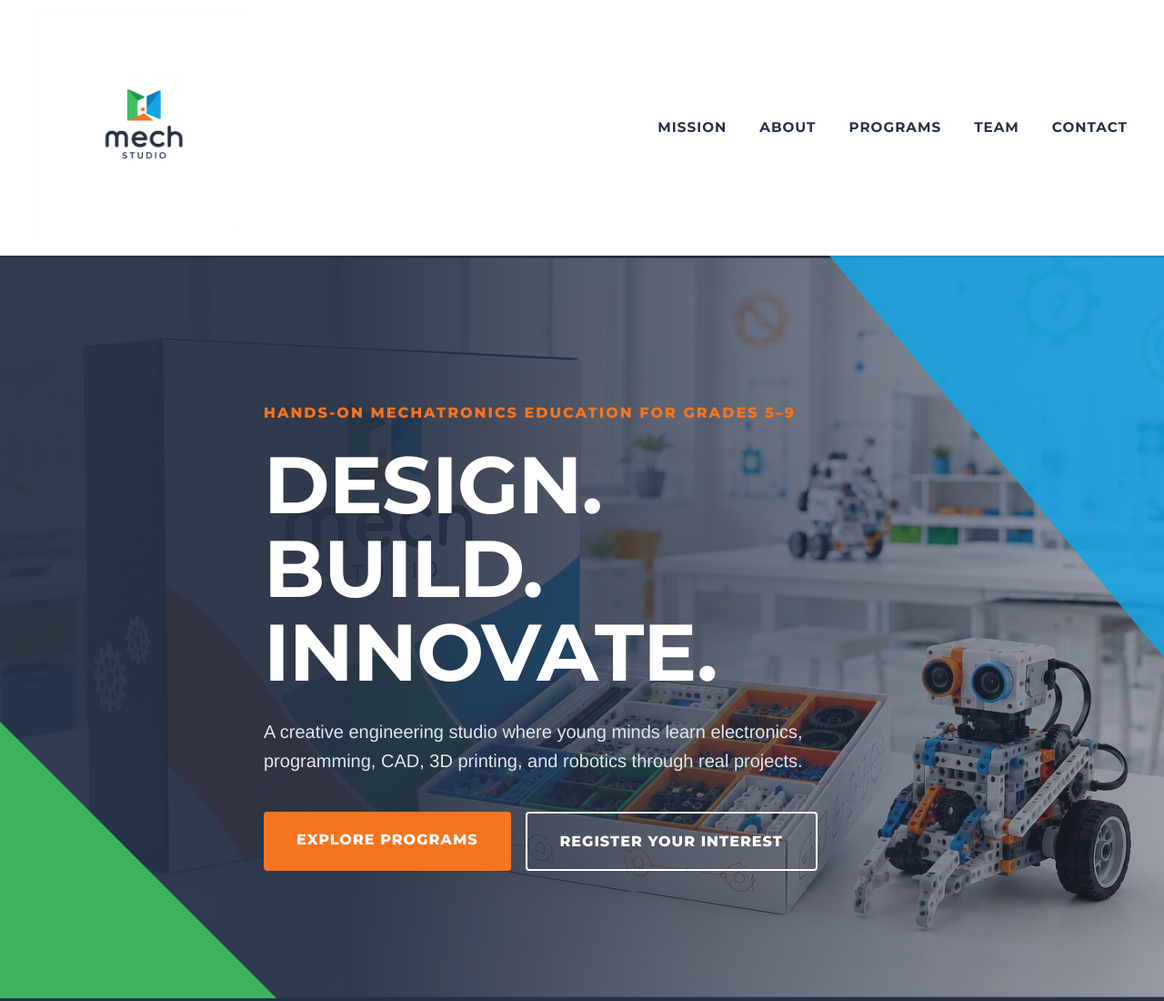
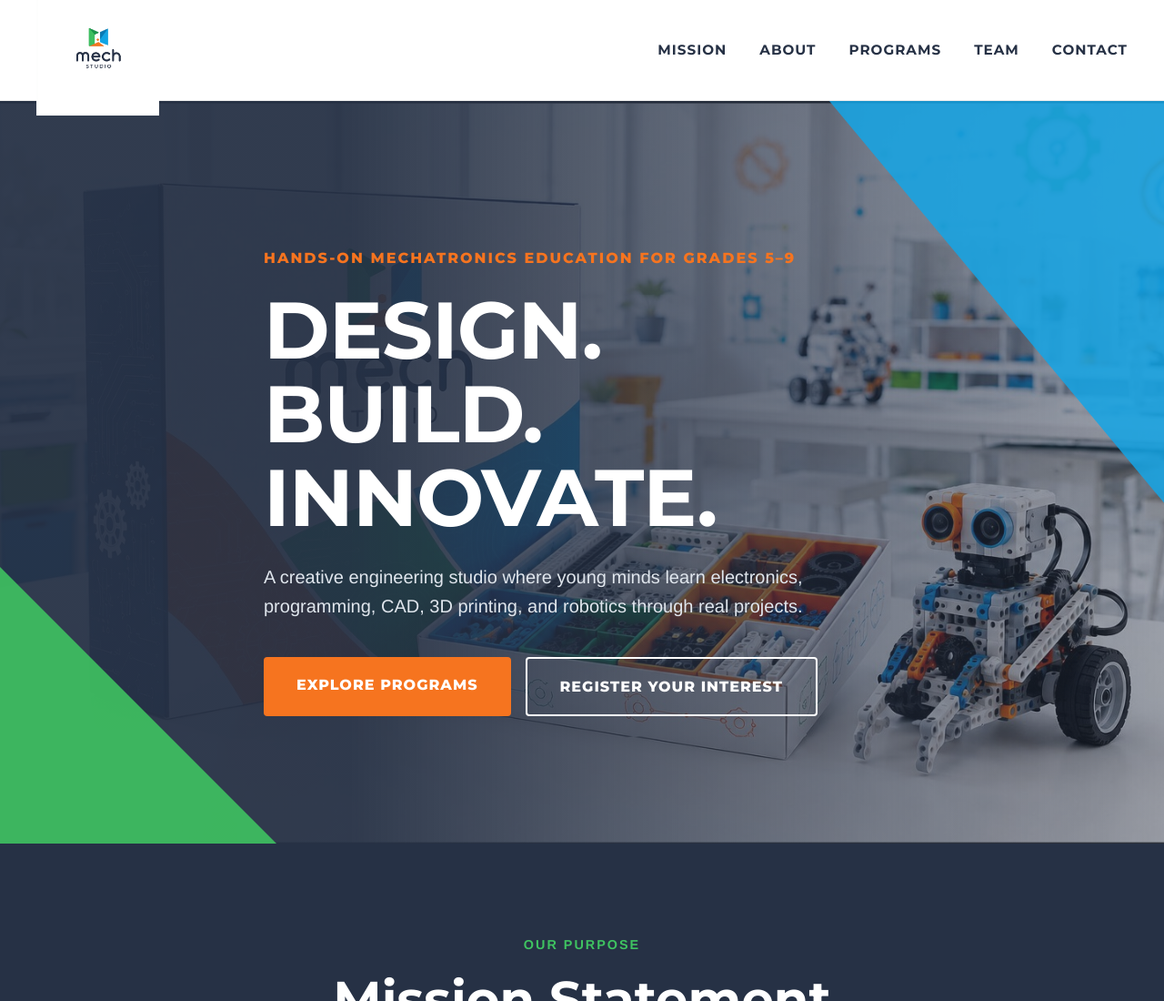
Before and after one commit to uzairabbas95/mechstudio, a plain HTML site: page index.html in a window 1280 px wide. Shown: the top 1100 px of the page at 91% size. Drawn offline with Linux system fonts and the light colour scheme; a web font is replaced by a local one.

Commit message:
Update index.html

```diff
--- a/index.html
+++ b/index.html
@@ -70,9 +70,11 @@
       padding: 15px 0; /* Clear space accommodated by logo size */
     }
 
-    .brand img {
-      height: 250px;
+  .brand img {
+      height: 80px; /* This keeps the nav bar from getting too tall */
       display: block;
+      transform: scale(1.8); /* This visually magnifies the image by 180% */
+      transform-origin: center left; /* Keeps it anchored to the left side */
     }
 
     .nav-links {
```
